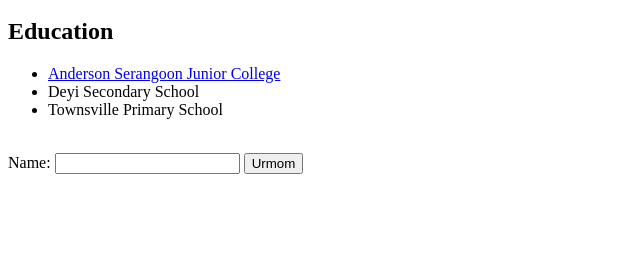
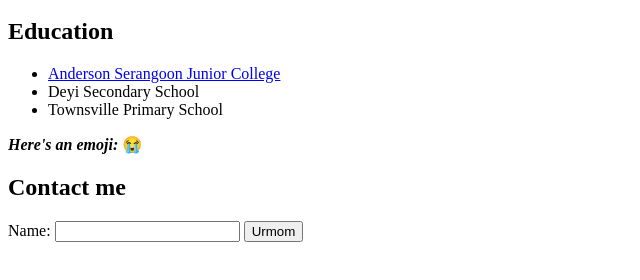
Before and after one commit to kynokee/folio, a plain HTML site: page index.html in a window 1280 px wide. Shown: the part 100-380 px from the top of the page, without its empty margins (0-640 px from the left). Drawn offline with Linux system fonts and the light colour scheme.

Commit message:
Update index.html

```diff
--- a/index.html
+++ b/index.html
@@ -13,9 +13,11 @@
     <li>Deyi Secondary School</li>
     <li>Townsville Primary School</li>
   </ul>
+  <p1><b><i>Here's an emoji: </b></i>&#x1F62D;</p1>
 </body>
 <img src="" alt="">
   <form>
+    <h2>Contact me</h2>
     <label for="name">Name:</label>
     <input type="text" id="name" name="name" required>
     <input type="submit" value="Urmom">
```
